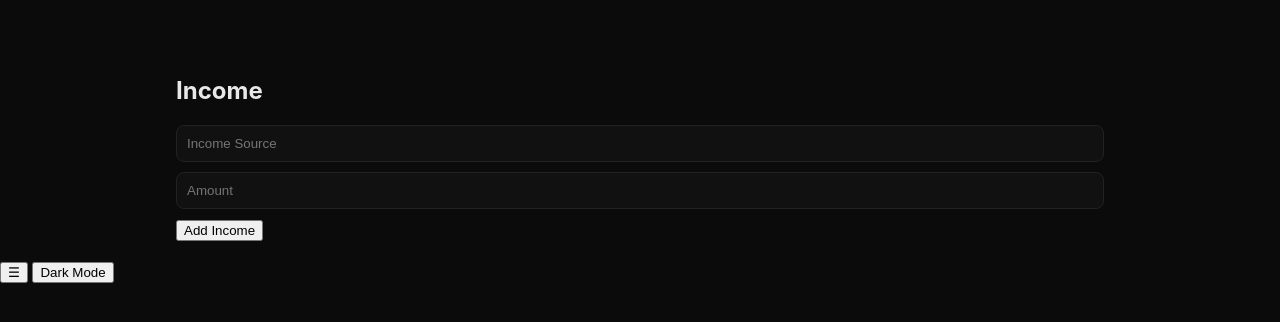
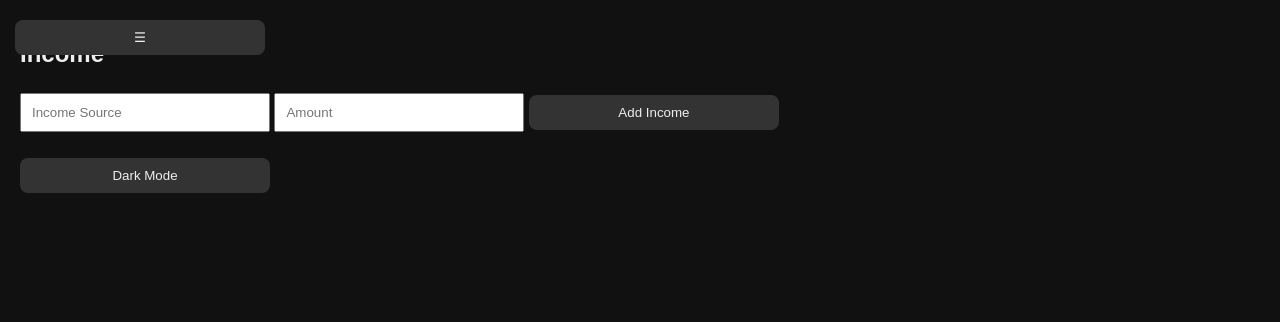
Before and after one commit to Shehu-Muhammad/PennyFlow, a plain HTML site: page index.html in a window 1280 px wide. Both pictures are taken after a click on the button "Dark Mode". Drawn offline with Linux system fonts and the light colour scheme.

Commit message:
modified css files

```diff
--- a/css/charts.css
+++ b/css/charts.css
@@ -0,0 +1,5 @@
+canvas {
+  max-width: 100%;
+  height: auto;
+  margin-top: 20px;
+}
--- a/css/components.css
+++ b/css/components.css
@@ -0,0 +1,14 @@
+.loader {
+  border: 4px solid #f3f3f3;
+  border-top: 4px solid #000;
+  border-radius: 50%;
+  width: 30px;
+  height: 30px;
+  animation: spin 1s linear infinite;
+  margin: 20px auto;
+}
+
+@keyframes spin {
+  0% { transform: rotate(0deg); }
+  100% { transform: rotate(360deg); }
+}
--- a/css/dark.css
+++ b/css/dark.css
@@ -1,7 +1,9 @@
-body.dark{
-  --bg:#0b0b0c;--card:#111;--text:#e8e8e8;--accent:#222;background:var(--bg);color:var(--text)
+body.dark {
+  background: #111;
+  color: #eee;
 }
-body.dark .card{background:var(--card)}
-body.dark input,body.dark select{background:#111;border:1px solid #222;color:#eee}
-body.dark .menu-btn, body.dark .dark-btn{background:#222}
-body.dark .sidebar{background:#0a0a0a;color:#eee}
+
+body.dark button {
+  background: #333;
+  color: #eee;
+}
--- a/css/forms.css
+++ b/css/forms.css
@@ -0,0 +1,12 @@
+input, select, button {
+  padding: 10px;
+  margin: 5px 0;
+  width: 100%;
+  max-width: 250px;
+  box-sizing: border-box;
+}
+
+form button {
+  background: #000;
+  color: #fff;
+}
--- a/css/global.css
+++ b/css/global.css
@@ -1,18 +1,17 @@
-:root {
-  --bg:#f4f4f4; --card:#fff; --text:#111; --accent:#111;
+body {
+  font-family: Arial, sans-serif;
+  background: #f4f4f4;
+  margin: 0;
+  padding: 20px;
 }
-*{box-sizing:border-box}
-html,body{height:100%}
-body{
-  margin:0;font-family:Inter, system-ui, -apple-system, "Segoe UI", Roboto, Arial;
-  background:var(--bg);color:var(--text);transition:background .2s,color .2s;padding-top:56px;
+
+h1, h2 {
+  margin-bottom: 20px;
 }
-#app{max-width:960px;margin:20px auto;padding:0 16px}
-.card{background:var(--card);padding:14px;border-radius:10px;margin-bottom:16px}
-.menu-btn,.dark-btn{position:fixed;top:10px;padding:8px;border-radius:8px;border:none;background:var(--accent);color:#fff;z-index:999}
-.menu-btn{left:10px}.dark-btn{right:10px}
-input,select{padding:10px;border-radius:8px;border:1px solid #ddd;width:100%;margin-bottom:10px}
-.small{font-size:13px;color:#666}
-.progress{width:100%;height:14px;background:#eee;border-radius:8px;overflow:hidden}
-.progress>i{display:block;height:100%;width:0%;background:green;transition:width .3s}
-@media(max-width:600px){#app{padding:0 12px}}
+
+button {
+  padding: 10px 14px;
+  border: none;
+  border-radius: 8px;
+  cursor: pointer;
+}
--- a/css/sidebar.css
+++ b/css/sidebar.css
@@ -1,8 +1,28 @@
-.sidebar{
-  position:fixed;top:0;left:-240px;width:240px;height:100%;background:#111;color:#fff;padding:20px;transition:left .25s ease;z-index:998;
+#menuBtn {
+  position: fixed;
+  top: 15px;
+  left: 15px;
+  z-index: 999;
 }
-.sidebar.open{left:0}
-.brand{font-weight:700;margin-bottom:14px;font-size:18px}
-.sidebar nav a{display:block;padding:10px 8px;color:#ddd;text-decoration:none;border-radius:6px;margin-bottom:6px}
-.sidebar nav a:hover{background:rgba(255,255,255,0.04);color:#fff}
-body.shift{margin-left:240px;transition:margin .25s ease}
+
+#sidebar {
+  position: fixed;
+  top: 0;
+  left: -200px;
+  width: 180px;
+  height: 100%;
+  background: #222;
+  padding: 20px;
+  transition: 0.3s;
+}
+
+#sidebar.open {
+  left: 0;
+}
+
+#sidebar a {
+  display: block;
+  color: white;
+  margin-bottom: 15px;
+  text-decoration: none;
+}
```
